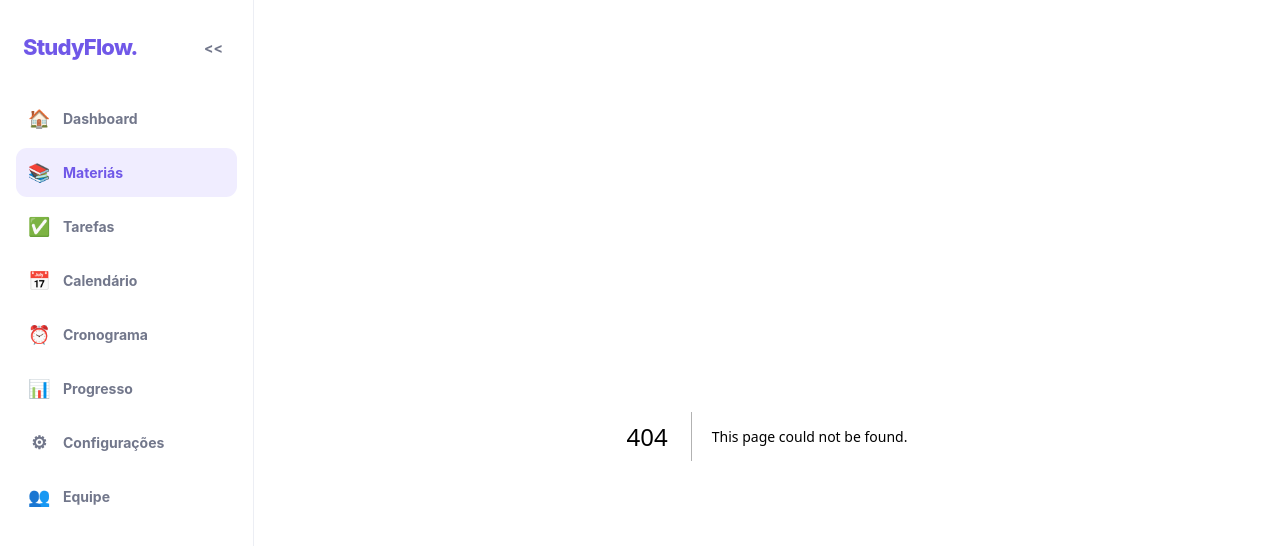
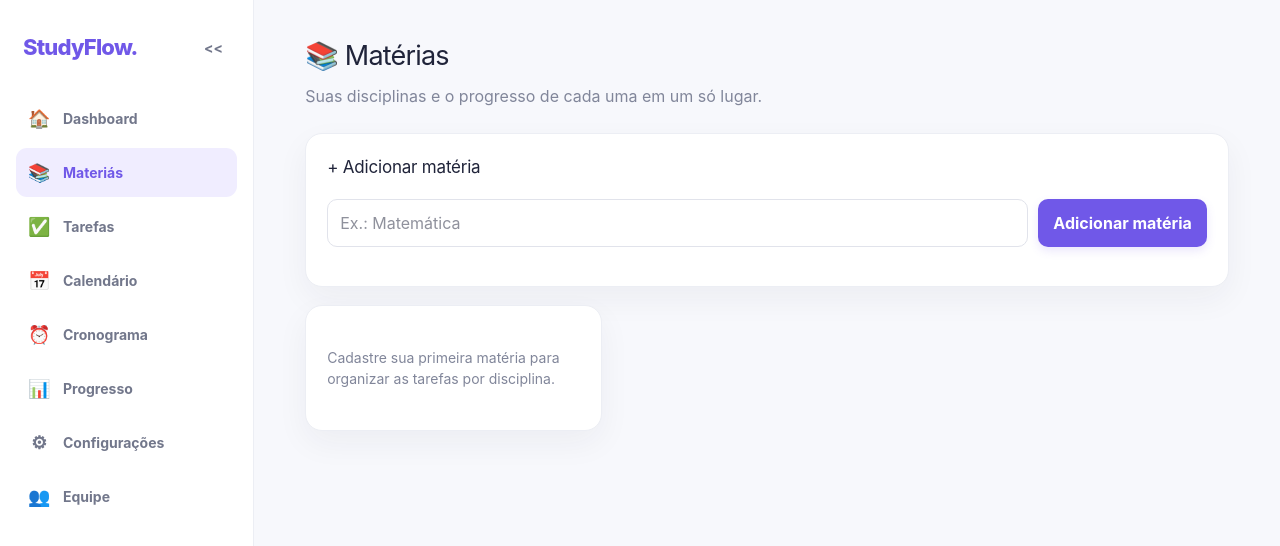
Before and after one commit to ArthurGomes125/brenodajumentinha, a Next.js app: page /materias in a window 1280 px wide. Before the commit this address had no page. Shown: the top 546 px of the page. Built offline with nearby package versions, Linux system fonts and the light colour scheme; sample sign-in values are in the browser's storage.

Commit message:
Add StudyFlow materias page

```diff
--- /dev/null
+++ b/src/app/materias/page.tsx
@@ -0,0 +1,41 @@
+"use client";
+
+import { useEffect, useState } from "react";
+
+type Subject = { id: string | number; nome: string };
+type Task = { materia: string; status: string };
+
+export default function Materias() {
+  const [items, setItems] = useState<Subject[]>([]);
+  const [name, setName] = useState("");
+  const [editing, setEditing] = useState<string | number | null>(null);
+  const [tasks, setTasks] = useState<Task[]>([]);
+
+  useEffect(() => {
+    try {
+      const saved = JSON.parse(localStorage.getItem("studyflow-materias") || "[]");
+      setItems(saved.map((item: any, index: number) => typeof item === "string" ? { id: item, nome: item } : { id: item.id ?? index, nome: item.nome ?? "Matéria" }));
+      setTasks(JSON.parse(localStorage.getItem("studyflow-tarefas") || "[]"));
+    } catch { setItems([]); setTasks([]); }
+  }, []);
+
+  function save(next: Subject[]) { setItems(next); localStorage.setItem("studyflow-materias", JSON.stringify(next)); }
+  function submit(event: React.FormEvent) {
+    event.preventDefault();
+    const cleanName = name.trim();
+    if (!cleanName) return;
+    save(editing !== null ? items.map((item) => item.id === editing ? { ...item, nome: cleanName } : item) : [{ id: String(Date.now()), nome: cleanName }, ...items]);
+    setName(""); setEditing(null);
+  }
+
+  return <>
+    <div className="page-heading"><div><h1>📚 Matérias</h1><p className="subtitulo">Suas disciplinas e o progresso de cada uma em um só lugar.</p></div></div>
+    <section className="cartao"><h2 className="section-title">{editing !== null ? "Editar matéria" : "+ Adicionar matéria"}</h2><form className="formulario" onSubmit={submit}><input required maxLength={60} placeholder="Ex.: Matemática" value={name} onChange={(event) => setName(event.target.value)} /><button className="botao">{editing !== null ? "Salvar" : "Adicionar matéria"}</button>{editing !== null && <button type="button" className="botao-secundario" onClick={() => { setEditing(null); setName(""); }}>Cancelar</button>}</form></section>
+    <div className="subject-grid">{items.map((subject) => {
+      const ownTasks = tasks.filter((task) => task.materia === subject.nome);
+      const completed = ownTasks.filter((task) => task.status === "Concluída" || task.status === "Concluida").length;
+      const percent = ownTasks.length ? Math.round(completed / ownTasks.length * 100) : 0;
+      return <article className="subject-card" key={subject.id}><div className="subject-accent" /><h3>{subject.nome}</h3><p>{ownTasks.length} tarefas · {completed} concluídas</p><div className="progress-track" aria-label={`${percent}% concluído`}><div className="progress-fill" style={{ width: `${percent}%` }} /></div><p style={{ marginTop: 8 }}>{percent}% concluído</p><div style={{ display: "flex", gap: 8, marginTop: 16 }}><button className="botao-secundario" onClick={() => { setEditing(subject.id); setName(subject.nome); window.scrollTo({ top: 0, behavior: "smooth" }); }}>Editar</button><button className="botao-danger" onClick={() => save(items.filter((item) => item.id !== subject.id))}>Excluir</button></div></article>;
+    })}{!items.length && <section className="cartao"><p className="empty">Cadastre sua primeira matéria para organizar as tarefas por disciplina.</p></section>}</div>
+  </>;
+}
```
